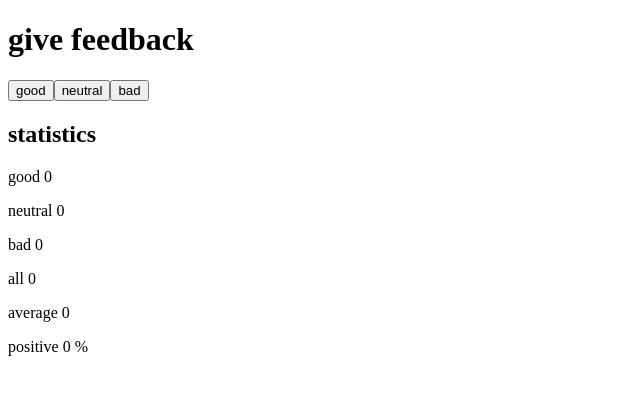
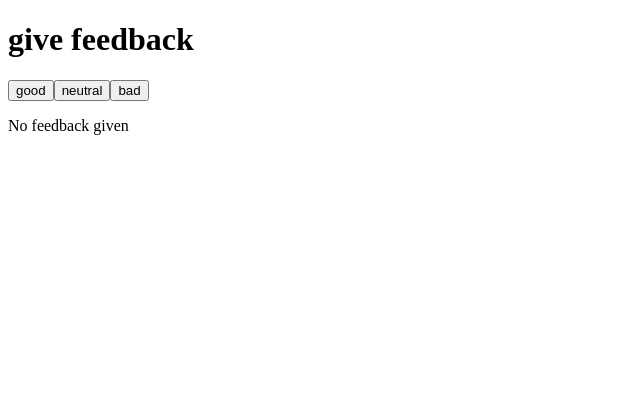
Before and after one commit to markgallant01/fullstackopen, a React (Vite) app in the folder part1/unicafe/: page / in a window 1280 px wide. Shown: the top 394 px of the page, without its empty margins (0-640 px from the left). Built offline with nearby package versions, Linux system fonts and the light colour scheme.

Commit message:
exercise 1.9

```diff
--- a/part1/unicafe/src/App.jsx
+++ b/part1/unicafe/src/App.jsx
@@ -1,6 +1,9 @@
 import { useState } from "react"
 
 const Statistics = ({ values, getAverage, getPositivePercentage }) => {
+  if (values.total === 0) {
+    return <p>No feedback given</p>
+  } else {
     return (
       <div>
         <h2>statistics</h2>
@@ -12,6 +15,7 @@ const Statistics = ({ values, getAverage, getPositivePercentage }) => {
         <p>positive {getPositivePercentage()} %</p>
       </div>
     )
+  }
 }
 
 const App = () => {
```
Lines whose indentation alone changed are shown as unchanged.
